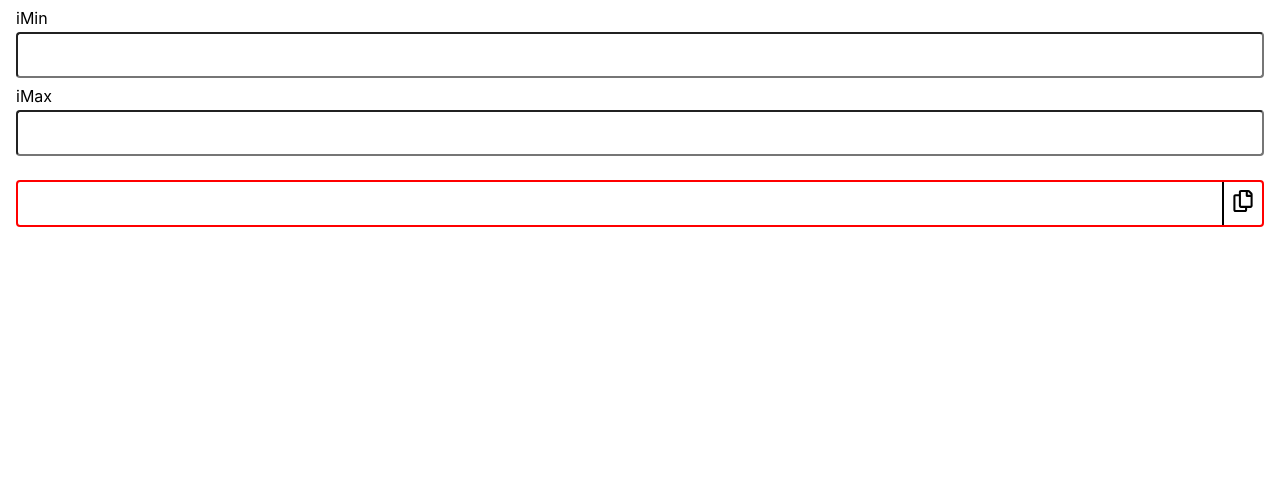
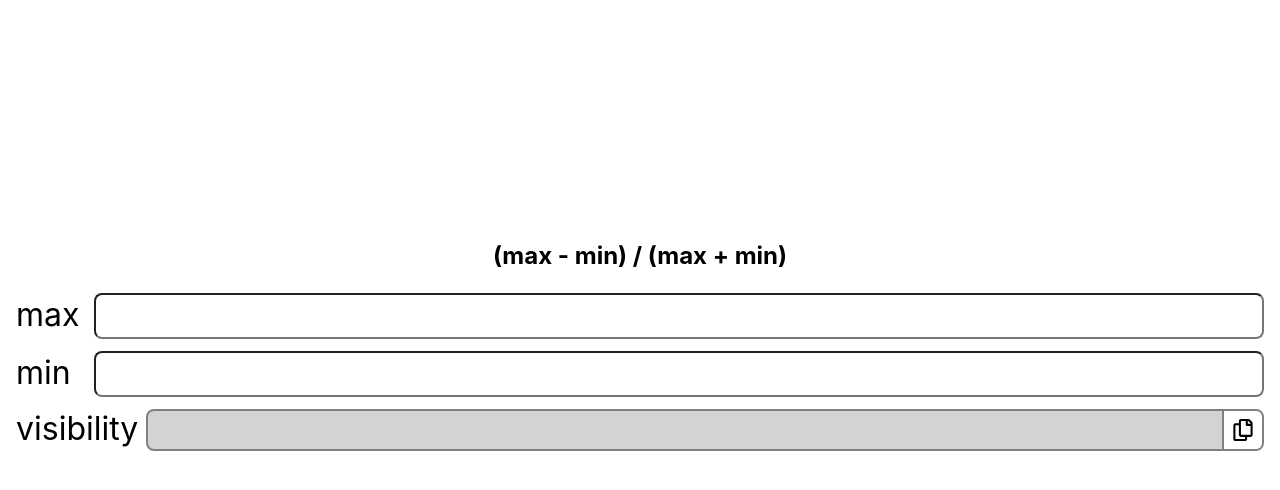
Before and after one commit to vredsun/abv, a React (Create React App) app: page / in a window 1280 px wide. Shown: the top 490 px of the page. Built offline with nearby package versions, Linux system fonts and the light colour scheme.

Commit message:
changed style

```diff
--- a/src/App.tsx
+++ b/src/App.tsx
@@ -17,8 +17,8 @@ function App() {
 
   return (
     <MainPage>
+      <Toast toastData={toastData} handleCloseToast={() => changeToastData(null)} />
       <Math addToast={addToast} />
-      <Toast toastData={toastData} handleCloseToast={() => changeToastData(null)} />
     </MainPage>
   );
 }
--- a/src/components/atoms/CopyToClipboard/CopyToClipboard.tsx
+++ b/src/components/atoms/CopyToClipboard/CopyToClipboard.tsx
@@ -1,12 +1,15 @@
+import { FaRegCopy } from 'react-icons/fa';
 import styled from 'styled-components';
-import { FaRegCopy } from 'react-icons/fa'
-import { isUndefined } from 'lodash';
 
 const CopyToClipboardButton = styled.div`
     padding: 8px;
     font-size: 22px;
     border: none;
-    border-left: 2px solid black;
+    border-left: 2px solid grey;
+    cursor: pointer;
+    display: flex;
+    align-items: center;
+    background: white;
 `
 
 function fallbackCopyTextToClipboard(text: string, showToastWithGoodCopy: () => void): void {
@@ -41,11 +44,7 @@ type PropsT = {
 
 const CopyToClipboard: React.FC<PropsT> = ({ value, showToastWithGoodCopy }) => {
     const handleCopy = (): void => {
-        if (isUndefined(value)) {
-          return;
-        }
-
-        const text = value?.toString() ?? '';
+        const text = value?.toString() ?? '0';
 
         if (!navigator.clipboard) {
             fallbackCopyTextToClipboard(text, showToastWithGoodCopy);
--- /dev/null
+++ b/src/components/atoms/Formula/Formula.tsx
@@ -0,0 +1,8 @@
+import styled from 'styled-components';
+
+const Formula = styled.h2`
+    display: flex;
+    justify-content: center;
+`
+
+export default Formula;
--- a/src/components/atoms/Input/Input.tsx
+++ b/src/components/atoms/Input/Input.tsx
@@ -1,6 +1,5 @@
+import { FaRegTimesCircle } from 'react-icons/fa';
 import styled from 'styled-components';
-import { FaRegTimesCircle } from 'react-icons/fa'
-import { isUndefined } from 'lodash';
 
 const Container = styled.div`
     margin-top: 4px;
@@ -13,8 +12,9 @@ const InputContainer = styled.input`
     flex: 1;
     padding: 8px;
     font-size: 22px;
-    border-radius: 4px;
+    border-radius: 8px;
     border-width: 2px;
+    width: 100%;
 `
 
 const IconContainer = styled.div<{ hasValue: boolean }>`
@@ -27,6 +27,7 @@ const IconContainer = styled.div<{ hasValue: boolean }>`
     font-size: 22px;
     transition: opacity 300ms;
     opacity: ${({ hasValue }) => hasValue ? 1 : 0};
+    cursor: ${({ hasValue }) => hasValue ? 'pointer' : 'default'};
 `;
 
 type PropsT = {
--- a/src/components/atoms/Label/Label.tsx
+++ b/src/components/atoms/Label/Label.tsx
@@ -2,7 +2,10 @@ import styled from 'styled-components';
 
 const Label = styled.label`
     display: flex;
-    flex-direction: column;
+    flex-direction: row;
+    gap: 8px;
+    align-items: center;
+    width: 100%;
 `
 
 export default Label;
--- /dev/null
+++ b/src/components/atoms/LabelText/LabelText.tsx
@@ -0,0 +1,10 @@
+import styled from 'styled-components';
+
+const LabelText = styled.span`
+    font-size: 32px;
+
+    flex-basis: 70px;
+    flex-shrink: 0;
+`
+
+export default LabelText;
--- a/src/components/atoms/Toast/Toast.tsx
+++ b/src/components/atoms/Toast/Toast.tsx
@@ -1,4 +1,4 @@
-import { useState, useEffect } from 'react';
+import { useEffect, useState } from 'react';
 import styled from 'styled-components';
 
 type PropsT = {
@@ -8,14 +8,12 @@ type PropsT = {
 
 const ToastContainer = styled.div`
     position: absolute;
-    bottom: 0;
+    top: 0;
     width: 100%;
     display: flex;
     justify-content: center;
-    margin-bottom: 16px;
 
-    overflow: hidden;
-
+    /* overflow: hidden; */
 `;
 
 const Text = styled.div<{ visible: boolean }>`
@@ -26,7 +24,7 @@ const Text = styled.div<{ visible: boolean }>`
     padding: 8px 16px;
 
     transition: transform 300ms, opacity 300ms;
-    transform: ${({ visible }) => !visible ? 'translateY(200%)': 'translateY(0)'};
+    transform: ${({ visible }) => !visible ? 'translateY(-200%)': 'translateY(10px)'};
     opacity: ${({ visible }) => !visible ? 0: 1};
 `;
 
--- a/src/components/molecules/Ans/Ans.tsx
+++ b/src/components/molecules/Ans/Ans.tsx
@@ -1,14 +1,20 @@
 import isUndefined from 'lodash/isUndefined';
 import styled from 'styled-components';
 import CopyToClipboard from '../../atoms/CopyToClipboard/CopyToClipboard';
+import Label from '../../atoms/Label/Label';
+import LabelText from '../../atoms/LabelText/LabelText';
 import Response from '../../atoms/Response/Response';
 
 const AnsContainer = styled.div<{ hasValue: boolean }>`
-    margin-top: 24px;
+    margin-top: 4px;
     display: flex;
     flex: 1;
-    border: ${({ hasValue }) => hasValue ? '2px solid green' : '2px solid red'};
-    border-radius: 4px;
+    border: 2px solid grey;
+    background-color: lightgrey;
+    border-radius: 8px;
+    width: 100%;
+
+    overflow: hidden;
 `
 
 type PropsT = {
@@ -18,14 +24,18 @@ type PropsT = {
 
 const Ans: React.FC<PropsT> = ({ value, addToast }) => {
     const showToastWithGoodCopy = (): void => {
-      addToast('Text copied')
+      addToast(`Text copied: ${value ?? 0}`)
     }
 
     return (
-        <AnsContainer hasValue={!isUndefined(value)}>
-            <Response>{value}</Response>
-            <CopyToClipboard value={value} showToastWithGoodCopy={showToastWithGoodCopy} />
-        </AnsContainer>
+        <Label>
+            <LabelText>visibility</LabelText>
+            <AnsContainer hasValue={!isUndefined(value)}>
+                <Response>{value}</Response>
+                <CopyToClipboard value={value} showToastWithGoodCopy={showToastWithGoodCopy} />
+            </AnsContainer>
+        </Label>
+
     )
 }
 
--- a/src/components/molecules/FormInput/FormInput.tsx
+++ b/src/components/molecules/FormInput/FormInput.tsx
@@ -1,6 +1,7 @@
 import styled from 'styled-components';
 import Input from '../../atoms/Input/Input';
 import Label from '../../atoms/Label/Label';
+import LabelText from '../../atoms/LabelText/LabelText';
 
 const FormInputContainer = styled.div`
     margin-bottom: 8px;
@@ -17,7 +18,7 @@ const FormInput: React.FC<PropsT> = ({ label, value, onChange }) => {
     return (
         <FormInputContainer>
             <Label>
-                {label}
+                <LabelText>{label}</LabelText>
                 <Input id={label} type="number" value={value} onChange={onChange}/>
             </Label>
         </FormInputContainer>
--- a/src/components/organisms/Math/Math.tsx
+++ b/src/components/organisms/Math/Math.tsx
@@ -1,11 +1,17 @@
 import toNumber from 'lodash/toNumber';
+import React, { useEffect, useMemo, useState } from 'react';
 import styled from 'styled-components';
-import React, { useMemo, useState } from 'react';
+import Formula from '../../atoms/Formula/Formula';
+import Ans from '../../molecules/Ans/Ans';
 import FormInput from '../../molecules/FormInput/FormInput';
-import Ans from '../../molecules/Ans/Ans';
 
 const Container = styled.div`
-  padding: 8px 16px;
+    display: flex;
+    flex-direction: column;
+    justify-content: center;
+
+    padding: 0 16px;
+    margin-bottom: ${8 * 16}px;
 `;
 
 type PropsT = {
@@ -22,7 +28,7 @@ const Math: React.FC<PropsT> = ({ addToast }) => {
         const IminNumber = toNumber(Imin);
         const ImaxNumber = toNumber(Imax);
 
-        return (ImaxNumber - IminNumber) / (ImaxNumber + IminNumber)
+        return Number(((ImaxNumber - IminNumber) / (ImaxNumber + IminNumber)).toFixed(3))
       }
 
       return undefined;
@@ -32,15 +38,16 @@ const Math: React.FC<PropsT> = ({ addToast }) => {
 
   return (
     <Container>
+      <Formula>(max - min) / (max + min)</Formula>
       <FormInput
-        label="iMin"
+        label="max"
+        value={Imax}
+        onChange={setImax}
+      />
+      <FormInput
+        label="min"
         value={Imin}
         onChange={setImin}
-      />
-      <FormInput
-        label="iMax"
-        value={Imax}
-        onChange={setImax}
       />
       <Ans value={value} addToast={addToast}/>
     </Container>
--- a/src/components/pages/Main/Main.tsx
+++ b/src/components/pages/Main/Main.tsx
@@ -3,7 +3,10 @@ import styled from 'styled-components';
 const MainPage = styled.div`
   position: relative;
   height: 100%;
-  /* overflow: hidden; */
+
+  display: flex;
+  flex-direction: column;
+  justify-content: center;
 `
 
 export default MainPage;
```
